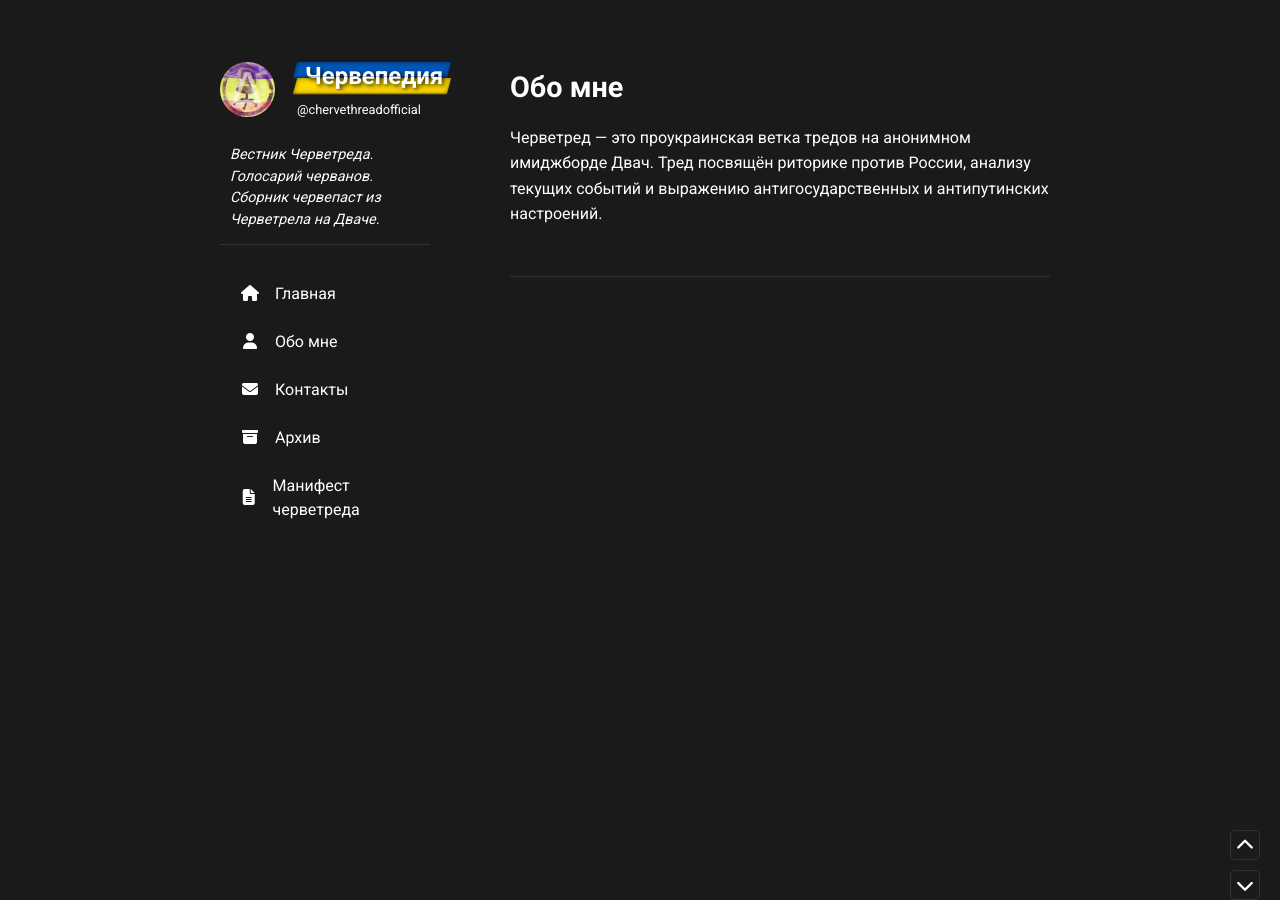
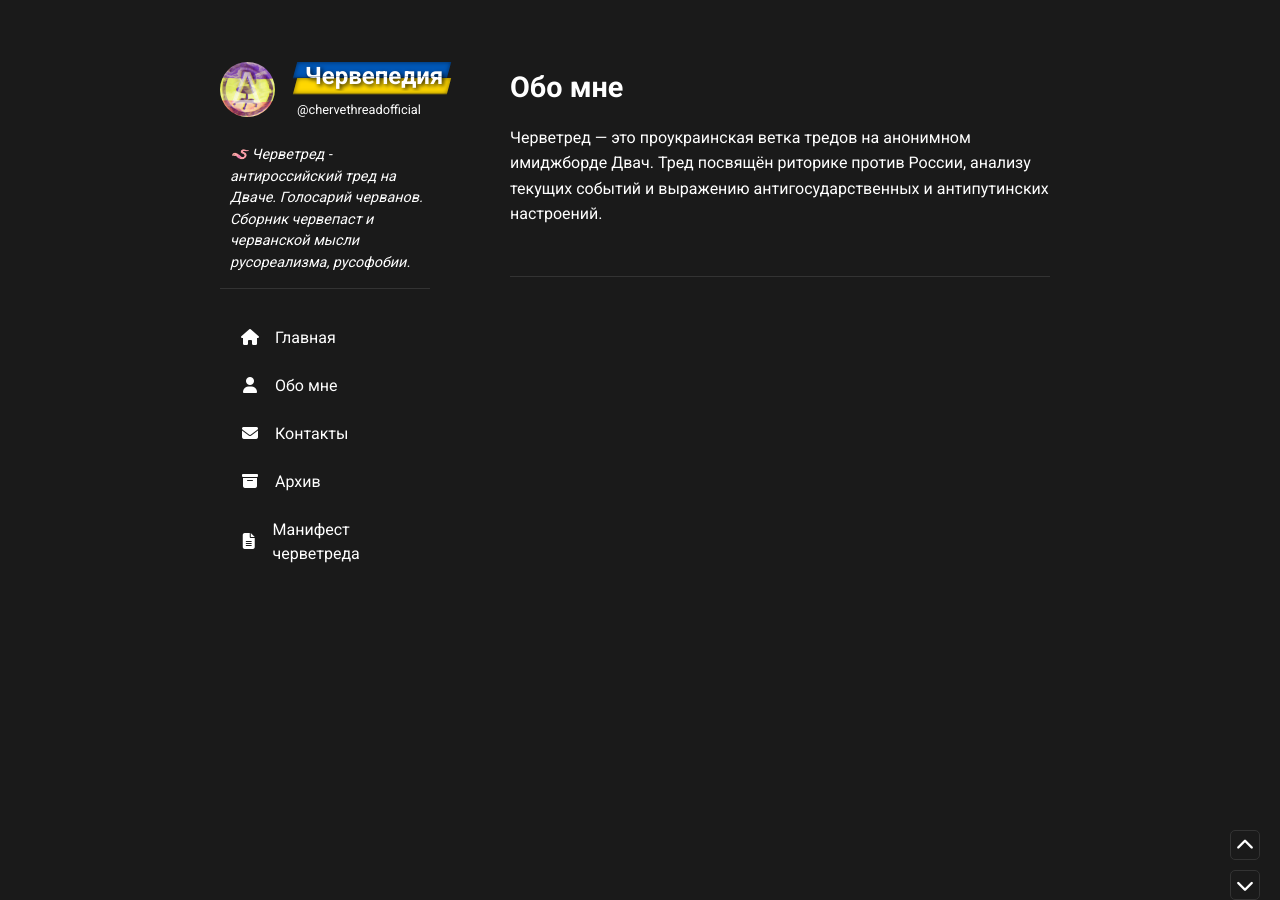
Before and after one commit to chervepediya/chervepediya.github.io, a Jekyll site: the page built from about.md, in a window 1280 px wide and 900 px high. Built offline with Jekyll 4.4.1, drawn with Linux system fonts in a browser that asks for light colours; nearby versions of some CDN libraries; a script that is not in the unit is left out.

Commit message:
Update _config.yml

```diff
--- a/_config.yml
+++ b/_config.yml
@@ -1,8 +1,8 @@
 # Основные настройки
 title: Червепедия
-description: Вестник Черветреда. Голосарий черванов. Сборник червепаст из Черветрела на Дваче.
-url: ""  # Абсолютный URL вашего сайта
-baseurl: ""  # Оставьте пустым, если сайт в корне домена
+description: 🪱 Черветред - антироссийский тред на Дваче. Голосарий черванов. Сборник червепаст и черванской мысли русореализма, русофобии.
+url: ""  # Абсолютный URL
+baseurl: ""  #
 timezone: Europe/Moscow
 lang: ru
 
```
